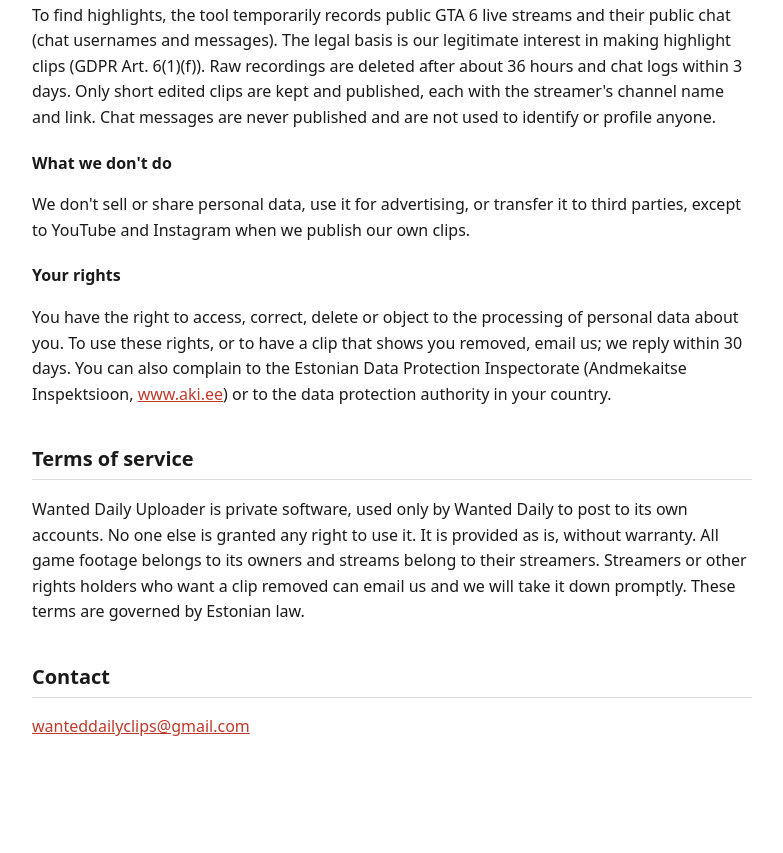
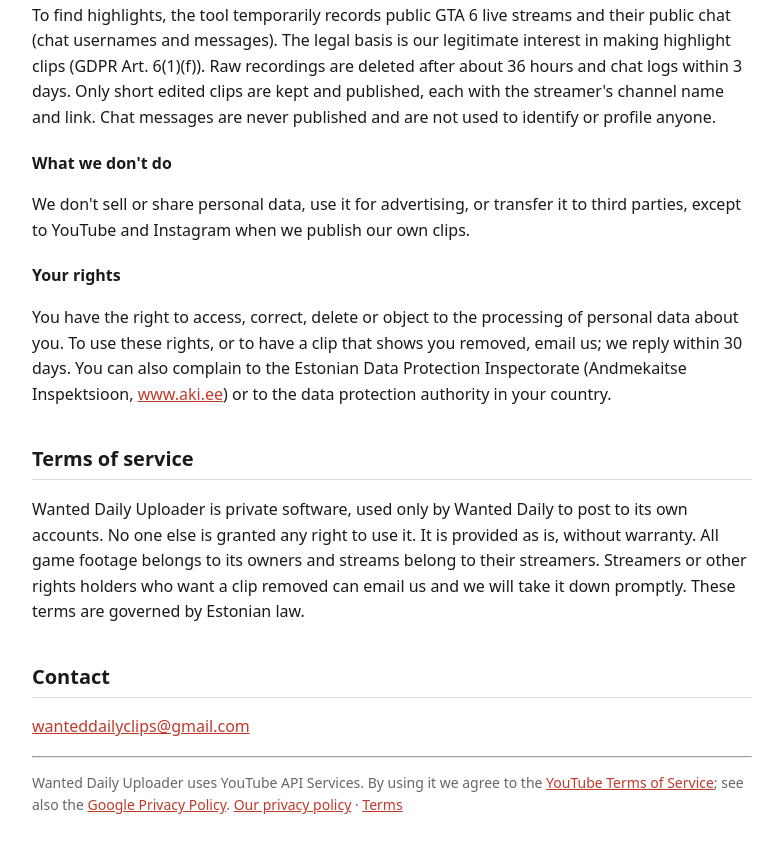
Before and after one commit to wanteddaily/wanteddaily.github.io, a plain HTML site: page index.html in a window 1280 px wide. Shown: the part 1142-1995 px from the top of the page, without its empty margins (248-1031 px from the left). Before the commit the page ends 1922 px from the top, so only its background shows below. Drawn offline with Linux system fonts and the light colour scheme.

Commit message:
Add YouTube API Services attribution footer

```diff
--- a/index.html
+++ b/index.html
@@ -71,5 +71,11 @@ will take it down promptly. These terms are governed by Estonian law.</p>
 
 <h2 id="contact">Contact</h2>
 <p><a href="mailto:wanteddailyclips@gmail.com">wanteddailyclips@gmail.com</a></p>
+
+<hr>
+<p style="color:#666;font-size:14px">Wanted Daily Uploader uses YouTube API Services. By using it we agree to the
+<a href="https://www.youtube.com/t/terms">YouTube Terms of Service</a>; see also the
+<a href="https://policies.google.com/privacy">Google Privacy Policy</a>.
+<a href="#privacy">Our privacy policy</a> · <a href="#terms">Terms</a></p>
 </body>
 </html>
```
